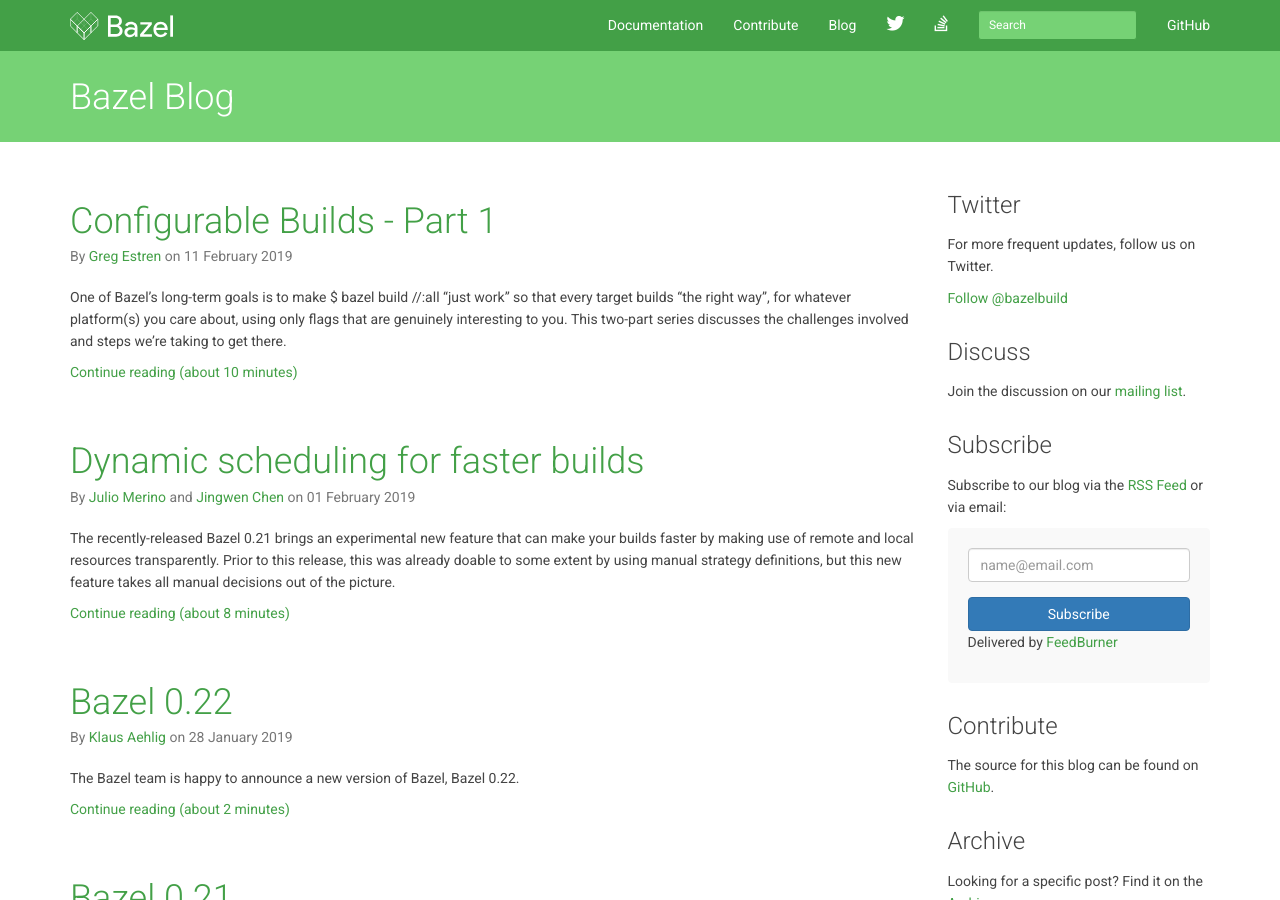
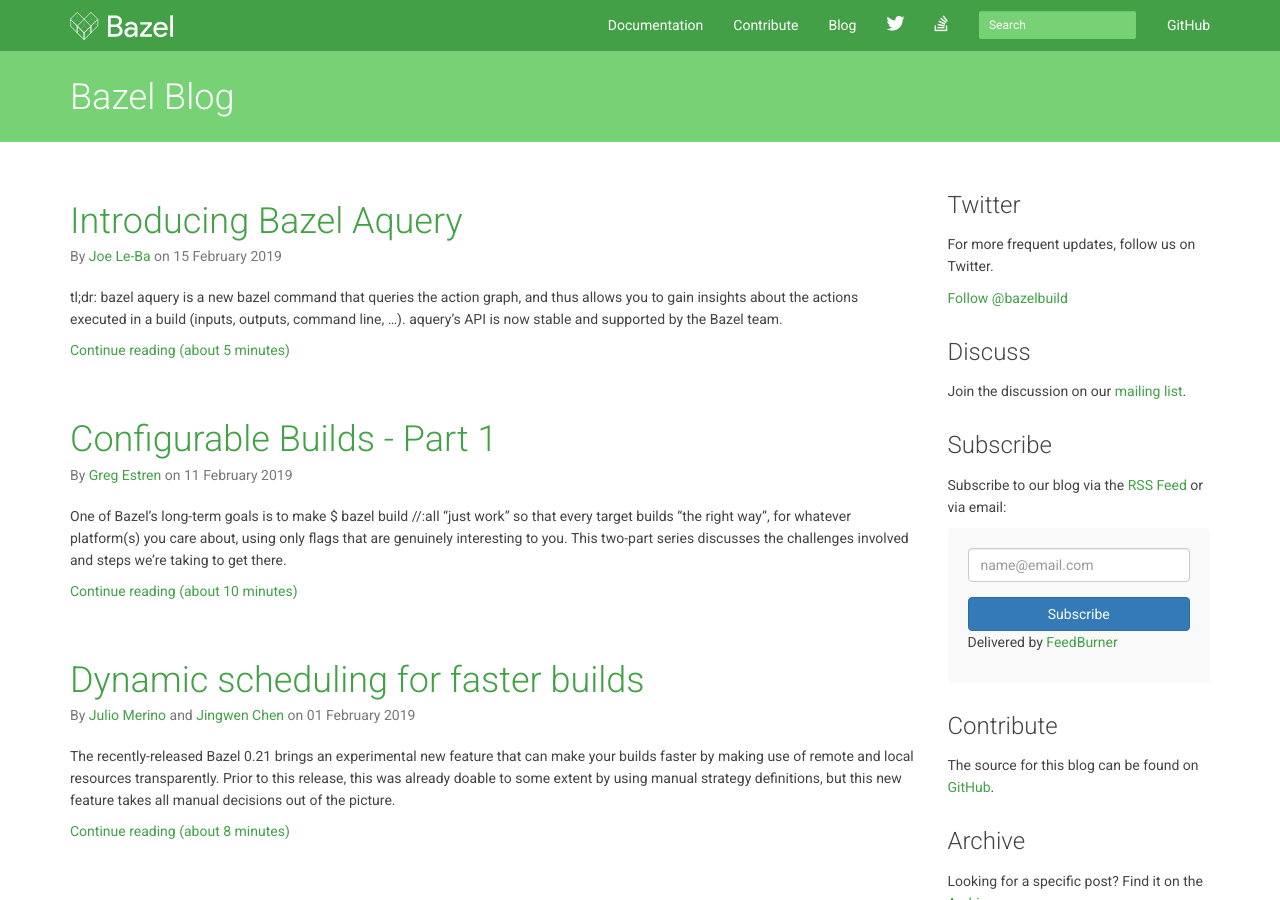
Before and after one commit to bazelbuild/bazel-blog, a Jekyll site: the page built from index.html, in a window 1280 px wide and 900 px high. Built offline with Jekyll 4.4.1, drawn with Linux system fonts in a browser that asks for light colours; nearby versions of some CDN libraries; library files that are not in the unit come from our copies; Markdown is read by kramdown in place of the engine named in the settings; the list of posts is cut into pages by our own code; some of the changed lines change nothing that is shown; some of the changed text lies outside the part shown.

Commit message:
Add aquery blog post

````diff
--- a/_config.yml
+++ b/_config.yml
@@ -101,6 +101,10 @@
     - Julio Merino
     - http://julio.meroh.net/
 
+  joeleba:
+    - Joe Le-Ba
+    - https://github.com/joeleba
+
   juliexxia:
     - Julie Xia
     - https://github.com/juliexxia
--- /dev/null
+++ b/_posts/2019-02-15-introducing-aquery.md
@@ -0,0 +1,107 @@
+---
+layout: posts
+title: Introducing Bazel Aquery
+authors:
+ - joeleba
+---
+
+_tl;dr: [`bazel aquery`](https://docs.bazel.build/versions/master/aquery.html) is a new bazel command that queries the action graph, and thus allows you to gain insights about the actions executed in a build (inputs, outputs, command line, …).
+`aquery`’s API is now stable and supported by the Bazel team._
+
+## Background & Motivation
+
+Apart from providing the ability to build & test your projects, Bazel also offers insights into how those processes happen with [`query`](https://docs.bazel.build/versions/master/query-how-to.html) and [`cquery`](https://docs.bazel.build/versions/master/cquery.html). These existing tools have been very helpful with answering the questions about dependencies of targets in your Bazel project.
+
+The Bazel build process consists of 3 phases<sup>[1](#footnote1)</sup>: Loading, Analysis and Execution. `query` operates on the post-loading phase target graph, which makes it unaware of the configurations of these targets. `cquery` moves it further down the building process and queries the post-analysis Configured Targets, thus includes the actual configurations.
+
+The topology of the Configured Target Graph closely resembles the dependency graph of targets established by the BUILD files. It offers information on the dependency between targets in a build, but not on the actual build actions that will be run to execute that build. To gain insights on the exact actions executed in a build, we have to go one level deeper, to the Action Graph.
+
+Enter `aquery`.
+
+![bazel queries and phases](/assets/bazel-queries.png)
+
+`aquery` runs on the Configured Target Graph and queries the Action Graph. The Action Graph<sup>[2](#footnote2)</sup> is the result of the Analysis Phase. It is a bipartite graph with the following types of nodes:
+
+- Artifacts: either a source file or any output file produced by an action
+- Actions: the functional step that takes a list of Artifacts as input and outputs a list of Artifacts. Note that any (output) artifact is produced by exactly one action. The Action Graph conveys explicit step-by-step instructions on how the build would be executed.
+
+With `aquery`, it is now possible to tap into that knowledge.
+
+## `bazel aquery`
+
+_"Which action generated this output file?”_
+
+_“Did the new change in my rule implementation affect the current list of actions?”_
+
+_“What was the exact command line used to run action X?”_
+
+Those are some of the questions which can be answered with `aquery`. The `aquery` command allows you to query for actions to be executed in your build. It operates on the post-analysis Action Graph and exposes information about Actions, Artifacts and their relationships.
+
+`aquery` is useful when we are interested in the properties of the Actions/Artifacts in the Action Graph. The basic structure of `aquery` output is as follows:
+
+```
+$ bazel aquery '//some:label'
+action 'Writing file some_file_name'
+  Mnemonic: ...
+  Owner: ...
+  Configuration: ...
+  ActionKey: ...
+  Inputs: [...]
+  Outputs: [...]
+...
+```
+
+Each action entry encapsulates all the information you need to know about how this action is to be executed: the actual commands run, the configuration in which the action is run, its input/output artifacts, and other attributes.
+
+Another nifty feature in `aquery` is the ability to filter the actions based on their inputs, outputs and mnemonics. This is useful to answer questions like: “Which action, from which target, is responsible for creating file foo.out”.
+
+```
+# List all actions generated while building all dependencies of //src/target_a
+$ bazel aquery 'deps(//src/target_a)'
+
+# List all actions generated while building all dependencies of //src/target_a
+# that have C++ files in their inputs.
+$ bazel aquery 'inputs(".*cc”, deps(//src/target_a))'
+
+# Which action generated `foo.out` after building all dependencies of target //src/target_a
+$ bazel aquery ‘outputs(“.*foo.out”, deps(//src/target_a))’
+```
+
+Apart from these basic features, `aquery` offers customizations for your specific use cases with its various flags and tools.
+
+### Output Formats
+`aquery` supports 3 different output formats: `text` (default, human-readable with formatting), `proto` and `textproto` (a human-readable representation of the proto output).
+
+### `--skyframe_state`
+A common use case of `aquery` is to find the action responsible for generating a particular file `foo.out`. However, it is often the case that multiple build commands for different targets were run prior to the query, and the user might not remember all the targets that were built.
+
+The flag `--skyframe_state` comes in handy in such situations.
+
+```
+# Find all actions on skyframe that has “foo.out” as an output
+bazel aquery --skyframe_state --output=proto ‘outputs(“*.foo.out”)’
+```
+More details on this flag can be found [here](https://docs.bazel.build/versions/master/aquery.html#skyframe-state).
+
+### Comparing Aquery Outputs With `aquery_differ`
+
+There are times when there’s a need to compare two different `aquery` outputs (for instance: when you make some changes to your rule definition and want to verify that the command lines being run is still the same). [`aquery_differ`](https://docs.bazel.build/versions/master/aquery.html#diff-tool) is the tool for that.
+
+```
+bazel run //tools/aquery_differ -- \
+--before=/path/to/before.proto \
+--after=/path/to/after.proto
+--input_type=proto
+--attrs=cmdline
+--attrs=inputs
+```
+
+The above command returns the difference between the `before` and `after` `aquery` outputs (e.g. which actions were present in one but not the other, which actions have different command line/inputs in each `aquery` output, ...).
+
+---
+
+For more details on `aquery`, check out the [aquery documentation](https://docs.bazel.build/versions/master/aquery.html).
+
+_<a name="footnote1">1</a>: In the actual implementation of Bazel, we interleave Loading & Analysis phases. The “Target Graph” at the end of Loading phase is only materialized with `bazel query` and not in actual builds._
+
+_<a name="footnote2">2</a>: For a more detailed overview of the Action Graph, check out [Jin’s](https://github.com/jin) [blog post](https://jin.crypt.sg/articles/bazel-action-graph.html)._
````
Also changed, not shown: assets/bazel-queries.png (added).
